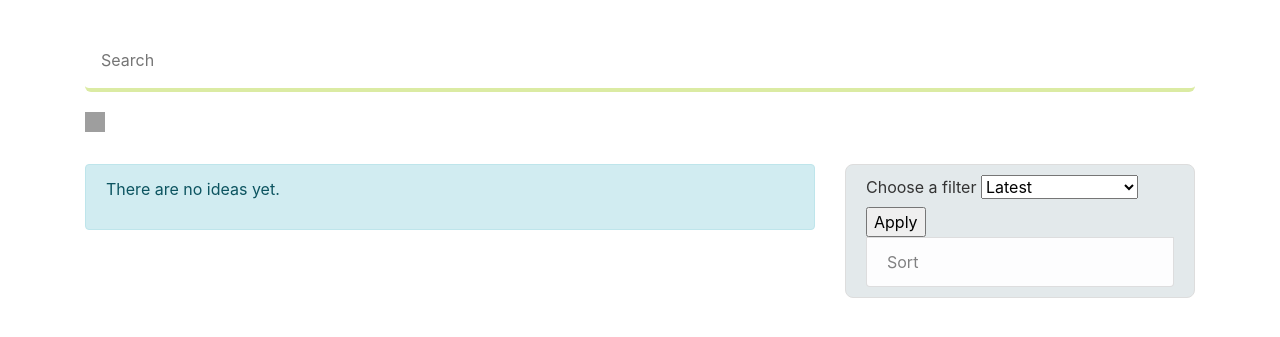
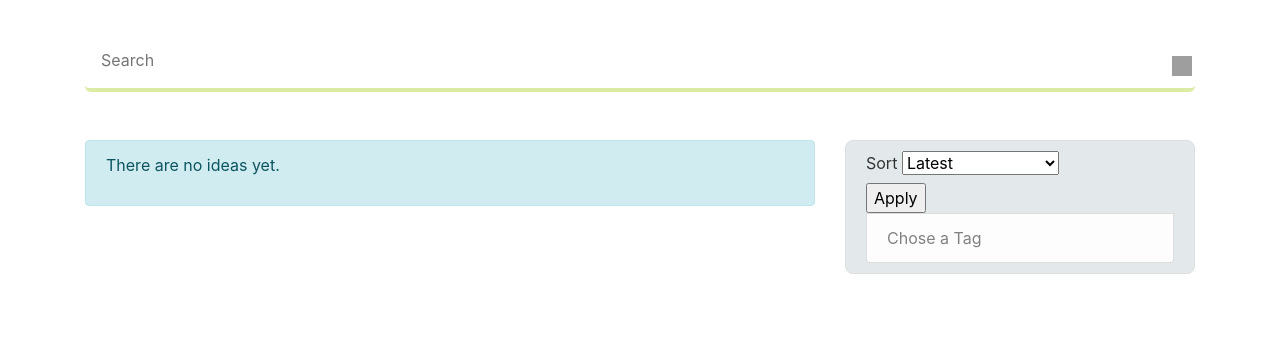
Before and after one commit to nikitasingh01/CardiaT, a Django app: page / in a window 1280 px wide. Shown: the part 80-417 px from the top of the page. Run offline with Django 4.2, Linux system fonts and the light colour scheme; data that the repository does not hold is empty; some libraries are stand-ins or nearby versions; grey boxes are pictures that could not be loaded.

Commit message:
styling fixed

```diff
--- a/CardiaT/idea/static/idea/main.css
+++ b/CardiaT/idea/static/idea/main.css
@@ -198,6 +198,14 @@ hr {
   height: 20px;
   width: 20px;
 }
+.parent-search{
+  position: relative;
+}
+.search-submit{
+  position:absolute;
+  right: 0.2rem;
+  top:1.25rem;
+}
 
 .comment-card {
   border: solid #1d4c54;
--- a/CardiaT/idea/templates/idea/home.html
+++ b/CardiaT/idea/templates/idea/home.html
@@ -1,7 +1,7 @@
 {% extends "idea/base.html" %} {% block content %}
 
 <div>
-  <div>
+  <div class="parent-search">
     <form action="{% url 'search-result' %}" method="post" id="form-id">
       {%csrf_token%}
       <fieldset>
@@ -12,7 +12,7 @@
           placeholder="Search"
         />
       </fieldset>
-      <a href="#" onclick="document.forms['form-id'].submit();" >
+      <a href="#" onclick="document.forms['form-id'].submit();" class="search-submit">
         <img
           class="search-icon"
           src="https://cdn-icons-png.flaticon.com/512/482/482631.png"
@@ -53,7 +53,7 @@
       <form action="{% url 'filter-result' %}" method="post">
         {%csrf_token%}
         <fieldset>
-          <label for="filter">Choose a filter</label>
+          <label for="filter">Sort</label>
 
           <select name="Filter" id="filter">
             <option value="latest">Latest</option>
@@ -63,7 +63,7 @@
         </fieldset>
         <input type="submit" value="Apply" />
       </form>
-      <li class="list-group-item list-group-item-light">Sort</li>
+      <li class="list-group-item list-group-item-light">Chose a Tag</li>
     </div>
   </div>
 </div>
```
